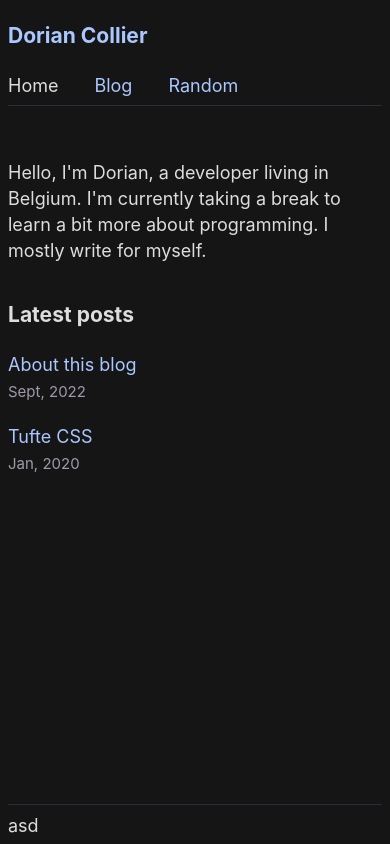
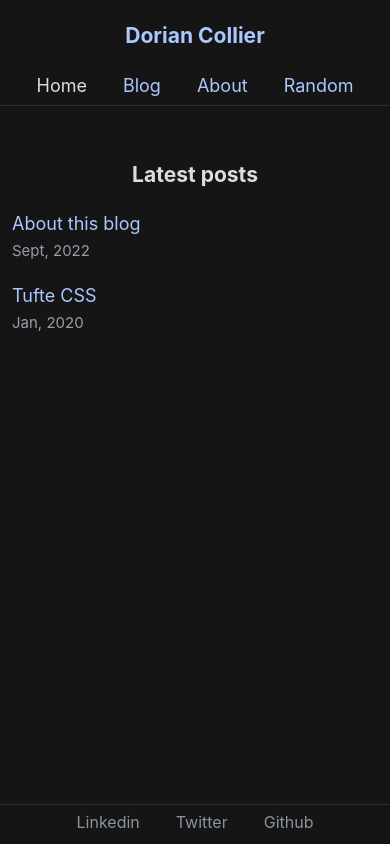
Before and after one commit to doqax/blog, a Next.js app: page / in a window 390 px wide. Built offline with nearby package versions, Linux system fonts and the light colour scheme.

Commit message:
Footer, responsiveness + about

```diff
--- a/components/Article/Sidenote/sidenote.module.css
+++ b/components/Article/Sidenote/sidenote.module.css
@@ -12,6 +12,7 @@
   line-height: 1.3;
   vertical-align: baseline;
   position: relative;
+  color: var(--color-text-muted);
 }
 
 .sidenoteNumber {
@@ -36,6 +37,7 @@
   content: counter(sidenote-counter) " ";
   font-size: 0.7rem;
   top: -0.5rem;
+  color: var(--color-on-background);
 }
 
 
--- /dev/null
+++ b/components/Footer/Footer.js
@@ -0,0 +1,28 @@
+import styles from "./footer.module.css";
+
+const navTitles = [
+  { href: "linkedin.com/in/doqax", title: "Linkedin" },
+  { href: "twitter.com/doqax", title: "Twitter" },
+  { href: "github.com/doqax", title: "Github" },
+];
+
+export default function Footer() {
+  return (
+    <footer className={styles.footer}>
+        <ul>
+          {navTitles.map(({ href, title }) => (
+            <li key={title}>
+              <a
+                href={`https://${href}`}
+                target="_blank"
+                rel="noopener noreferrer"
+                className={styles.footerLink}
+              >
+                {title}
+              </a>
+            </li>
+          ))}
+        </ul>
+    </footer>
+  );
+}
--- /dev/null
+++ b/components/Footer/footer.module.css
@@ -0,0 +1,14 @@
+.footer {
+  grid-area: footer;
+  border-top: 1px solid var(--color-border);
+  padding-top: 4px;
+}
+
+
+.footerLink {
+  font-size: 16px;
+}
+
+a.footerLink {
+  color: var(--color-text-muted);
+}
--- a/components/Layout/Layout.js
+++ b/components/Layout/Layout.js
@@ -10,18 +10,9 @@ import styles from "./layout.module.css";
 
 import Button from "components/Button/Button";
 import Nav from "components/Nav/Nav";
+import Footer from "components/Footer/Footer";
 
 const name = "Dorian Collier";
-
-// Onglets - About | Blog | Work | CV
-// Write a small text about the website
-// Write an about Page
-// Make a CV
-// Write an article
-// French stuff
-
-// Refactor css once it works
-// Maybe use styled-system or something like that
 
 export default function Layout({ children, isArticle }) {
   const { pathname, back } = useRouter();
@@ -51,7 +42,7 @@ export default function Layout({ children, isArticle }) {
             </Button>
           )}
         </main>
-        <footer className={styles.footer}>asd</footer>
+        <Footer />
       </div>
     </>
   );
--- a/components/Layout/layout.module.css
+++ b/components/Layout/layout.module.css
@@ -20,12 +20,6 @@
   margin-bottom: 1rem;
   border-bottom: 1px solid var(--color-border);
   padding-bottom: 6px;
-}
-
-.footer {
-  grid-area: footer;
-  border-top: 1px solid var(--color-border);
-  padding-top: 8px;
 }
 
 .main {
@@ -132,7 +126,6 @@
   max-width: 100%;
 }
 
-
 .main blockquote p {
   width: 55%;
   margin-right: 40px;
@@ -145,6 +138,9 @@
 }
 
 @media (max-width: 760px) {
+  .header {
+    text-align: center;
+  }
   .grid {
     grid-template-rows: auto 1fr 40px;
     grid-template-columns: 0 100% 0;
@@ -152,11 +148,19 @@
       ". header ."
       ". main ."
       ". footer .";
-      padding: 0 8px;
+    padding: 0;
   }
   .main {
     width: 100%;
     padding: 0 12px;
+  }
+
+  .container {
+    padding: 0 12px;
+  }
+
+  .container h3 {
+    text-align: center;
   }
 
   .main p {
@@ -204,7 +208,6 @@
     width: 100%;
   }
 
-
   .main div.table-wrapper,
   .main table {
     width: 85%;
--- a/components/Nav/Nav.js
+++ b/components/Nav/Nav.js
@@ -6,6 +6,7 @@ import { isCurrentPathName } from "lib/utils";
 const navTitles = [
   { pathname: "", title: "Home" },
   { pathname: "posts", title: "Blog" },
+  { pathname: "about", title: "About"},
   { pathname: "random", title: "Random" },
 ];
 export default function Nav({ currentPathname }) {
--- a/pages/index.js
+++ b/pages/index.js
@@ -8,13 +8,6 @@ import Layout from "components/Layout/Layout";
 export default function Home({ allPostsData }) {
   return (
     <Layout>
-      <section className={utilStyles.introduction}>
-        <p>
-          Hello, I'm Dorian, a developer living in Belgium. I'm currently taking
-          a break to learn a bit more about programming. I mostly write for
-          myself.
-        </p>
-      </section>
       <section>
         <h3>Latest posts</h3>
         <ul className={utilStyles.list}>
--- a/pages/projects/index.js
+++ b/pages/projects/index.js
@@ -1,7 +1,9 @@
 import Layout from "components/Layout/Layout";
 
 export default function Projects() {
-    return <Layout>
-        <h1>Testing stuff out</h1>
+  return (
+    <Layout>
+      <h1>Testing stuff out</h1>
     </Layout>
+  );
 }
--- a/posts/about-this-blog.mdx
+++ b/posts/about-this-blog.mdx
@@ -6,7 +6,7 @@ language: "en"
 
 It's difficult to get anything done with all the noise on the web. The goal of this blog is :
 
-* To stay away from traditional/social media and maintain an illusion of connection with the world.
+* To stay away from traditional media and maintain an illusion of connection with the world.
 * To improve my writing skills in English. It's bad at the moment but sufficient for everything related to CS.
 * To spend more time creating instead of passively consuming media.
 * To document my journey learning CS.
@@ -18,7 +18,7 @@ Consulting can be really bad as a developer. You don't own the product, you don'
 
 Once I realized that, I couldn't focus on my work without putting everything into perspective.
 
-* Why should we use this tech over this one ? <Sidenote note="Responses are always the same. The client doesn't want to. It's time consuming. One day we'll do it. Their goal is always to reduce time/cost, but they end up shooting themselves in the foot by delaying technical debt. Also a developer without free will is a computer." />
+* Why should we use this tech over this one ? <Sidenote note="Responses are always the same. The client doesn't want to. It's time consuming. One day we'll do it. Their goal is always to reduce time/cost, but they end up shooting themselves in the foot by delaying technical debt. Also a developer without free will is a program." />
 * Could we implement X into this project ?
 * Can I work on back-end this time ?
 
--- a/styles/global.css
+++ b/styles/global.css
@@ -3,6 +3,7 @@
   --link: #aac7ff;
   --color-on-background: #ddd;
   --color-border: #292f38;
+  --color-text-muted: #8b949e;
 }
 
 html,
@@ -36,25 +37,31 @@ img {
   display: block;
 }
 
-nav {
-  margin-left: auto;
-}
-
-nav ul {
+nav ul, footer ul {
   list-style: none;
   margin: 0;
   padding: 0;
 }
 
-nav li {
+footer ul {
+  text-align: center;
+}
+
+nav li, footer li {
   display: inline-block;
   margin: 0;
 }
 
-nav li:not(:last-child) {
+nav li:not(:last-child), footer li:not(:last-child) {
   margin-right: 2em;
 }
 
 section {
   margin-top: 2rem;
 }
+
+@media (max-width: 760px) {
+  nav ul, footer ul {
+    text-align: center;
+  }
+}
```
Also changed, not shown: pages/about.js (added, +16 -0 lines).
